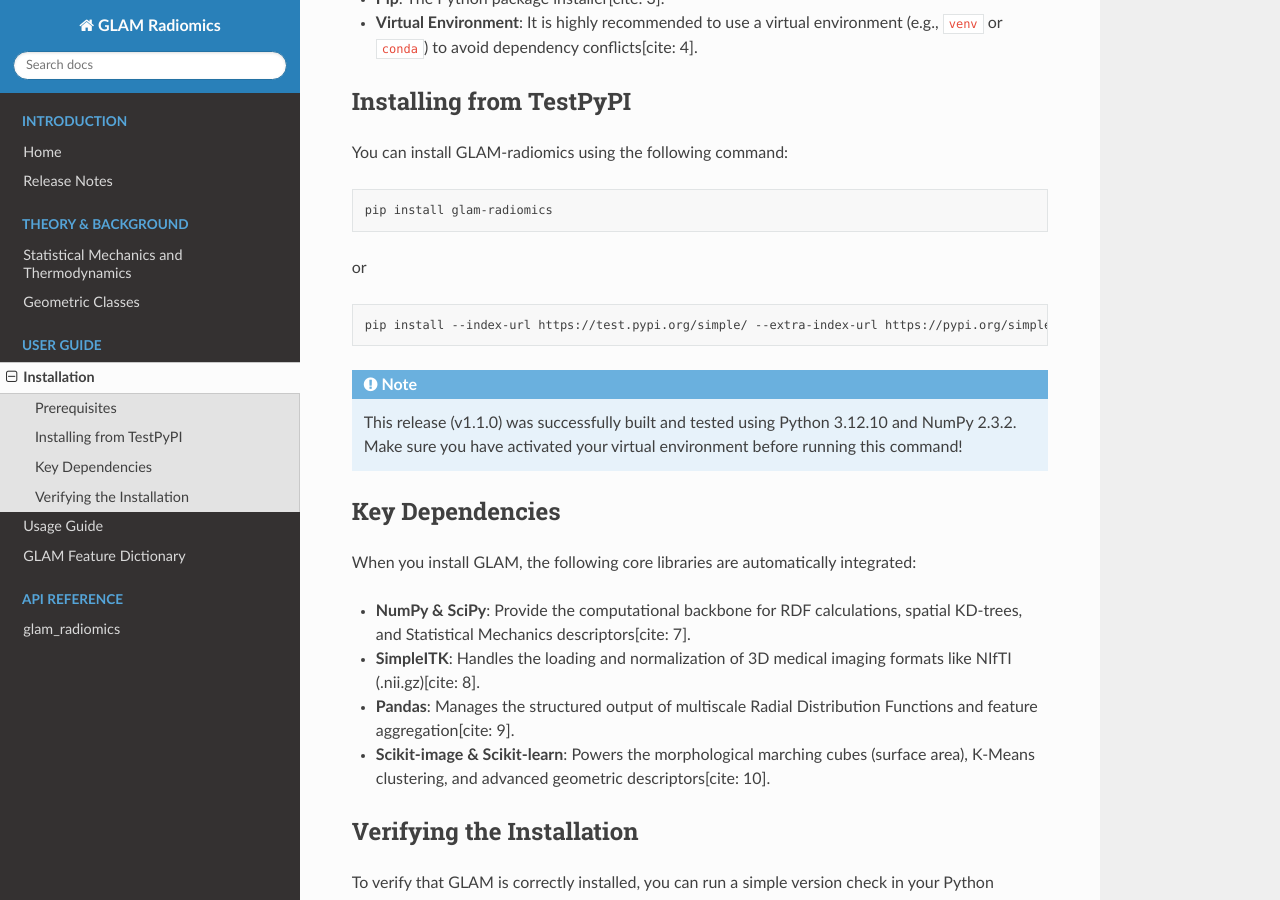
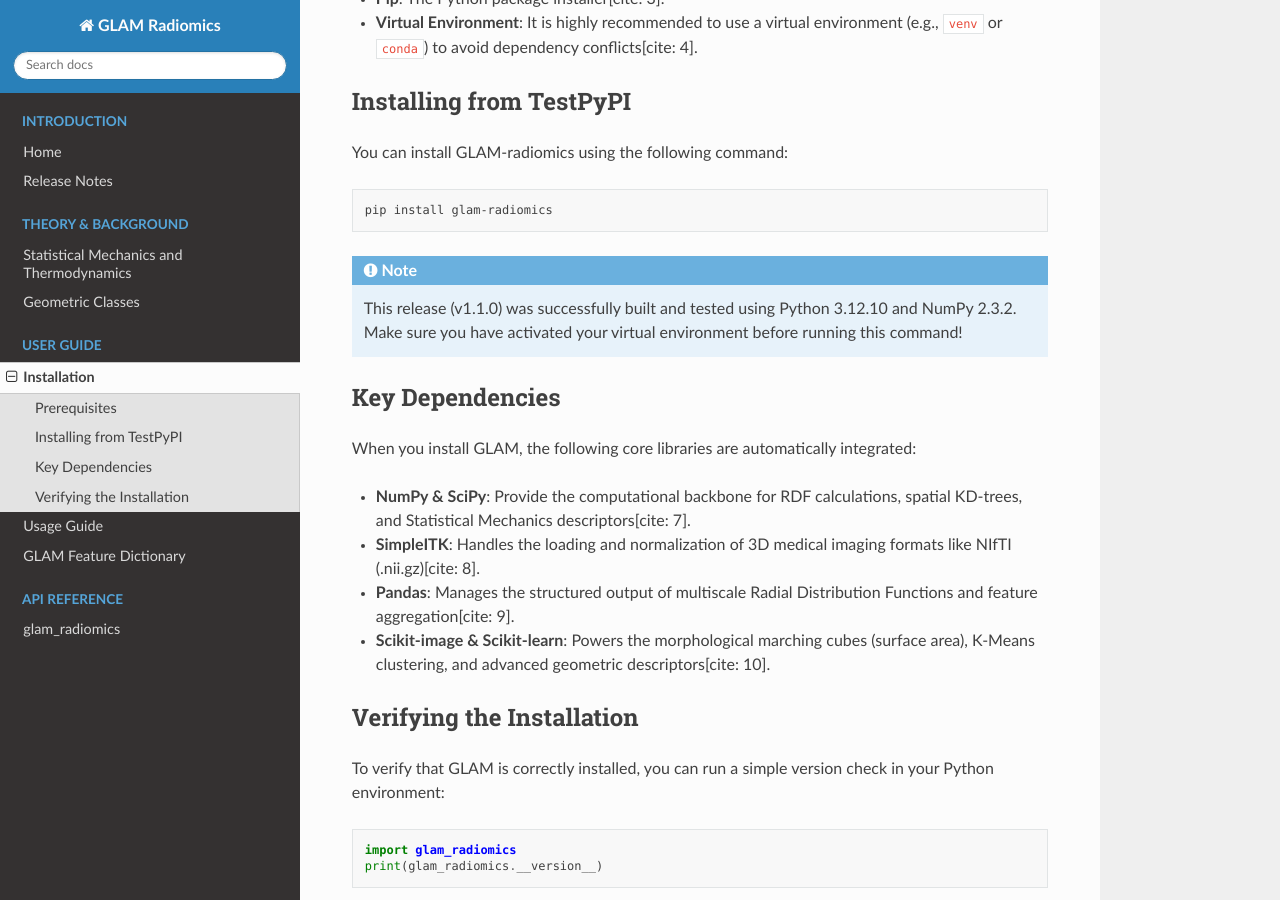
Before and after one commit to yurivelichko/glam-radiomics, a Sphinx documentation site: the page built from docs/source/installation.rst, in a window 1280 px wide and 900 px high, scrolled down 421 px. Built offline with Sphinx 7.4.7 and the Read the Docs theme 3.1.0, drawn with Linux system fonts in a browser that asks for light colours.

Commit message:
PIP install

```diff
--- a/docs/source/installation.rst
+++ b/docs/source/installation.rst
@@ -17,12 +17,6 @@ You can install GLAM-radiomics using the following command:
 .. code-block:: bash
 
     pip install glam-radiomics
-
-or
-
-.. code-block:: bash
-
-    pip install --index-url https://test.pypi.org/simple/ --extra-index-url https://pypi.org/simple/ glam_radiomics
 
 .. note::
    This release (v1.1.0) was successfully built and tested using Python 3.12.10 and NumPy 2.3.2. Make sure you have activated your virtual environment before running this command!
```
